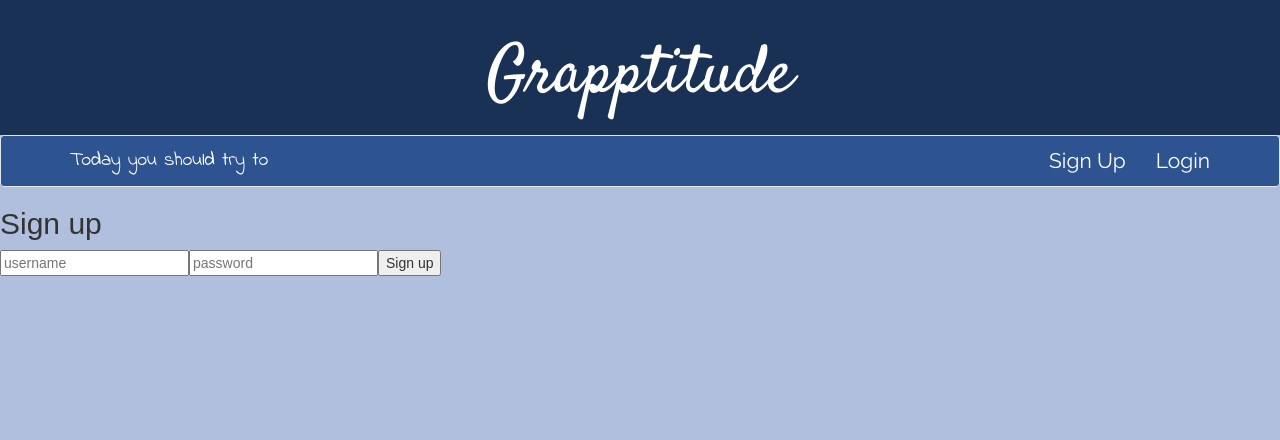
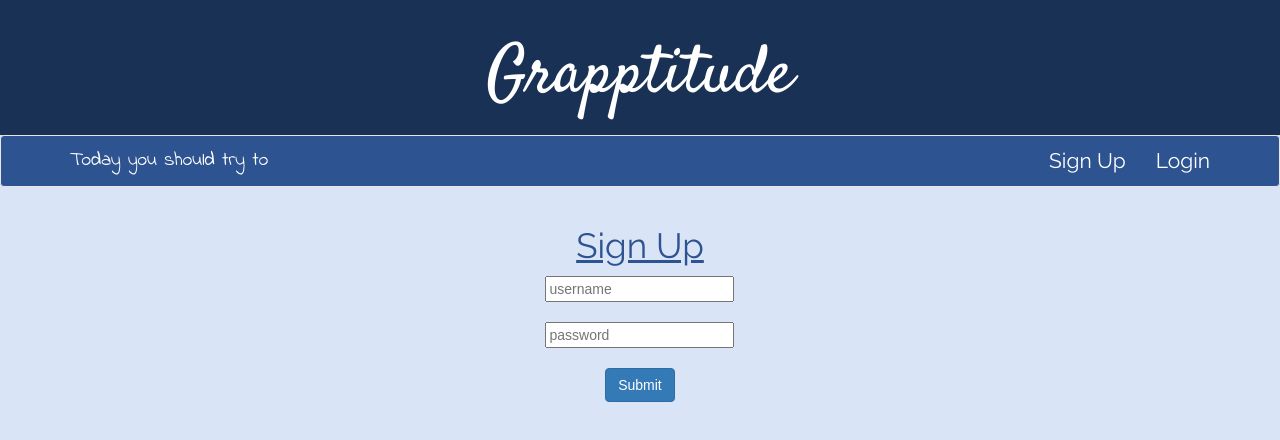
Before and after one commit to americanmouths/grapptitude, a React (Create React App) app in the folder client/: page /signup in a window 1280 px wide. Shown: the top 440 px of the page. Built offline with nearby package versions, Linux system fonts and the light colour scheme; no server answers.

Commit message:
work in more bootstrap for layout and add more styling

```diff
--- a/client/src/App.css
+++ b/client/src/App.css
@@ -3,7 +3,7 @@
 }
 
 body {
-  background: #afbfdd;
+  background: #d9e5f7;
 }
 /*** Grapptitude Header ****/
 .App-header {
@@ -74,10 +74,15 @@ div.mindful-header.navbar-brand>div>div>p{
 
 /***Login***/
 
-.Login {
-  font-size: 3em;
+.Login, .Sign-Up {
+  font-size: 2.5em;
   text-decoration: underline;
   text-align: center;
   font-family: 'Raleway', cursive;
-  color: white;
+  color: #2d5391;
 }
+
+.Login-Form, .Sign-Up-Form {
+  text-align: center;
+  margin: auto;
+}
--- a/client/src/components/greats/AllGreats.js
+++ b/client/src/components/greats/AllGreats.js
@@ -5,9 +5,11 @@ const AllGreats = ({greats}) => {
 const allGreats = greats.map((great, index) => {
   return <div key={index} className="daily-great-all">{great.user.username} says: <p>{great.content}</p></div>
 })
-  return(
-    <div>
-      {allGreats}
+  return (
+    <div className="row">
+      <div className="col-md-4"></div>
+      <div className="col-md-4">{allGreats}</div>
+      <div className="col-md-4"></div>
     </div>
   )
 }
--- a/client/src/containers/LogInPage.js
+++ b/client/src/containers/LogInPage.js
@@ -1,7 +1,6 @@
 import React, {Component} from 'react';
 import { connect } from 'react-redux';
 import { loginUser } from './../actions/userAuthorization';
-import { Grid, Row, Col} from 'react-bootstrap/lib'
 
 class LogInPage extends Component {
   constructor() {
@@ -40,15 +39,13 @@ class LogInPage extends Component {
     const { username, password } = this.state
 
     return (
-      <div>
-        <Grid>
-          <Row>
-            <Col xs={6} md={4}>
-            </Col>
+      <div className="row">
+        <div className="col-md-4">
+        </div>
 
-            <Col xs={6} md={4}>
+        <div className="col-md-4">
           <h2 className="Login">Log In</h2>
-                <form>
+            <form className="Login-Form">
               <input
                 type="username"
                 name="username"
@@ -56,6 +53,8 @@ class LogInPage extends Component {
                 onChange={this.handleChange}
                 placeholder="username"
               />
+              <br />
+              <br />
               <input
                 type="password"
                 name="password"
@@ -65,14 +64,12 @@ class LogInPage extends Component {
               />
               <br />
               <br />
-                  <button onClick={this.handleSubmit}>Submit</button>
+              <button onClick={this.handleSubmit} className="btn btn-primary">Submit</button>
             </form>
-            </Col>
+          </div>
 
-          <Col xsHidden md={4}>
-          </Col>
-        </Row>
-      </Grid>
+          <div className="col-md-4">
+          </div>
       </div>
      )
    }
--- a/client/src/containers/SignUpPage.js
+++ b/client/src/containers/SignUpPage.js
@@ -38,9 +38,13 @@ class SignUpPage extends Component {
     const { username, password } = this.state
 
     return (
-      <div>
-        <h2>Sign up</h2>
-        <form>
+      <div className="row">
+        <div className="col-md-4">
+        </div>
+
+        <div className="col-md-4">
+          <h2 className="Sign-Up">Sign Up</h2>
+            <form className="Sign-Up-Form">
               <input
                 type="username"
                 name="username"
@@ -48,6 +52,8 @@ class SignUpPage extends Component {
                 onChange={this.handleChange}
                 placeholder="username"
               />
+              <br />
+              <br />
               <input
                 type="password"
                 name="password"
@@ -55,8 +61,14 @@ class SignUpPage extends Component {
                 onChange={this.handleChange}
                 placeholder="password"
               />
-          <button onClick={this.handleSubmit}>Sign up</button>
+              <br />
+              <br />
+              <button onClick={this.handleSubmit} className="btn btn-primary">Submit</button>
             </form>
+          </div>
+
+          <div className="col-md-4">
+          </div>
       </div>
     )
   }
```
Lines whose indentation alone changed are shown as unchanged.
